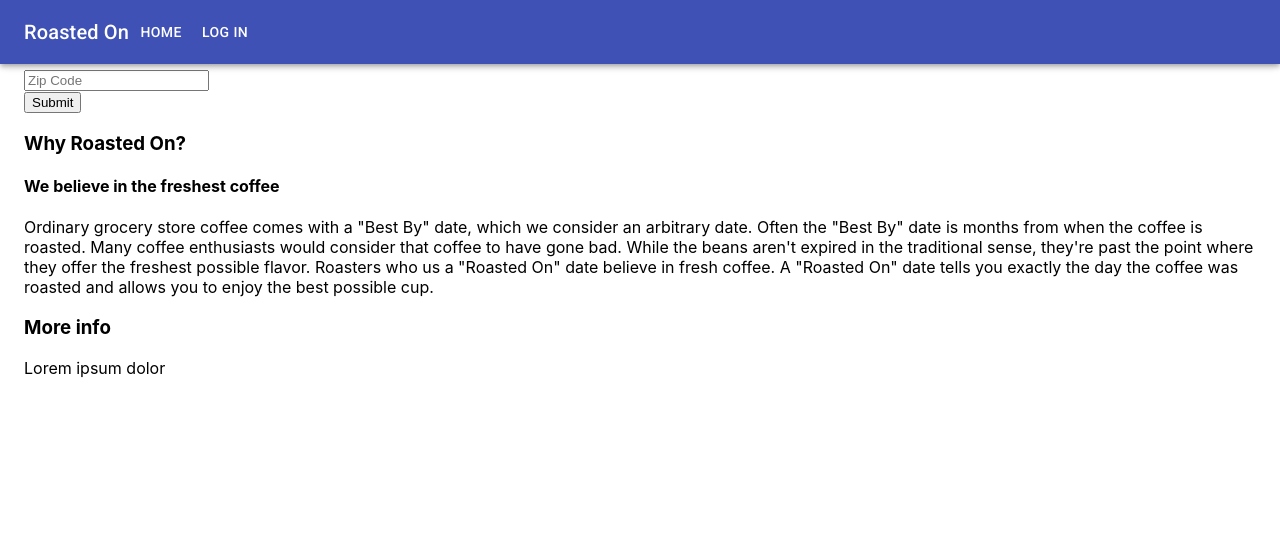
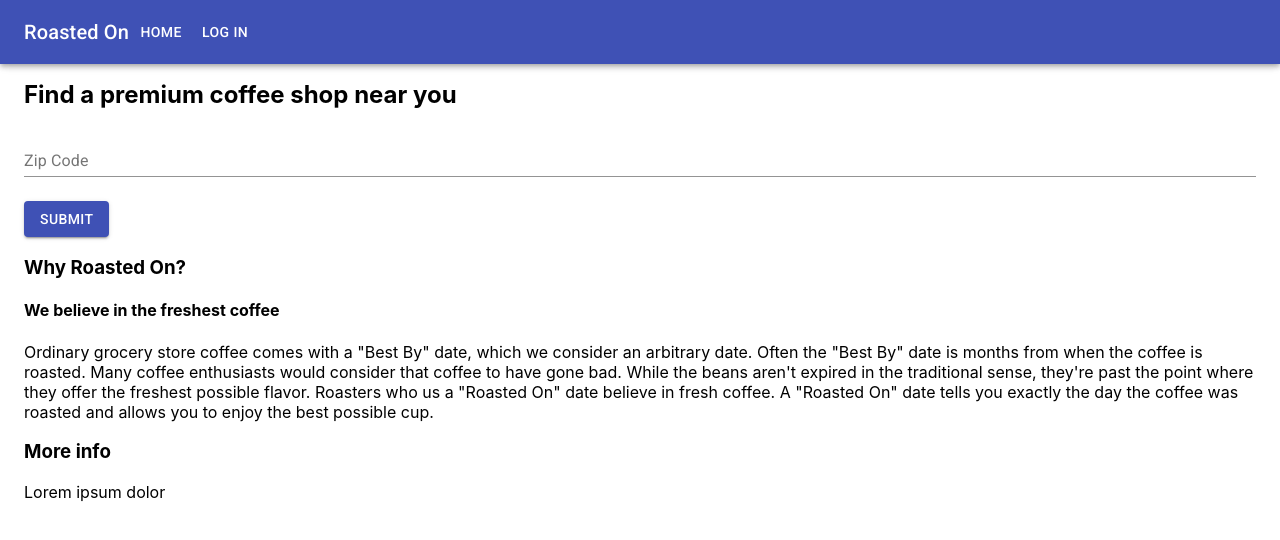
Before and after one commit to t-fa/roastedon, a React (Create React App) app in the folder frontend/: page / in a window 1280 px wide. Shown: the top 540 px of the page. Built offline with nearby package versions, Linux system fonts and the light colour scheme; no server answers.

Commit message:
Fixed button types to be submit

```diff
--- a/frontend/src/components/Home/SearchBar.js
+++ b/frontend/src/components/Home/SearchBar.js
@@ -1,24 +1,31 @@
 import React from 'react';
+
+import Button from '@material-ui/core/Button';
+import Grid from '@material-ui/core/Grid';
+import TextField from '@material-ui/core/TextField';
 
 const searchBar = (props) => {
   return (
     <form onSubmit={props.handleSubmit}>
       <h2>Find a premium coffee shop near you</h2>
-      <div className="form-group">
-        <label htmlFor="zipcode"></label>
-        <input
+      <Grid container spacing={3}>
+        <Grid item xs={12}>
+          <TextField
             placeholder="Zip Code"
             type="text"
-          className="form-control"
-          id="zipcode"
             name="zipcode"
+            label="Zip Code"
+            fullWidth
             value={props.zipcode}
             onChange={props.onChange}
           />
-      </div>
-      <button type="submit" className="btn btn-primary">
+        </Grid>
+        <Grid item xs={12}>
+          <Button type="submit" variant="contained" color="primary">
             Submit
-      </button>
+          </Button>
+        </Grid>
+      </Grid>
     </form>
   );
 };
--- a/frontend/src/components/Navbar.js
+++ b/frontend/src/components/Navbar.js
@@ -2,6 +2,7 @@ import React from 'react';
 import { connect } from 'react-redux';
 
 import AppBar from '@material-ui/core/AppBar';
+import Box from '@material-ui/core/Box';
 import Button from '@material-ui/core/Button';
 import Toolbar from '@material-ui/core/Toolbar';
 import Typography from '@material-ui/core/Typography';
@@ -10,6 +11,7 @@ const navbar = (props) => {
   let loggedIn;
   props.token && props.userId ? (loggedIn = true) : (loggedIn = false);
   return (
+    <Box mb={10}>
       <AppBar>
         <Toolbar>
           <Typography variant="h6" color="inherit">
@@ -34,6 +36,7 @@ const navbar = (props) => {
           )}
         </Toolbar>
       </AppBar>
+    </Box>
   );
 };
 
--- a/frontend/src/containers/AddShop.js
+++ b/frontend/src/containers/AddShop.js
@@ -5,8 +5,12 @@ import TextField from '@material-ui/core/TextField';
 import Button from '@material-ui/core/Button';
 
 const AddShopForm = () => {
+  const handleSubmit = (event) => {
+    event.preventDefault();
+  };
+
   return (
-    <React.Fragment>
+    <form onSubmit={handleSubmit}>
       <Typography variant="h6" gutterBottom>
         Add A New Coffee Shop
       </Typography>
@@ -79,12 +83,12 @@ const AddShopForm = () => {
           />
         </Grid>
         <Grid item xs={12}>
-          <Button variant="contained" color="primary">
+          <Button type="submit" variant="contained" color="primary">
             Submit
           </Button>
         </Grid>
       </Grid>
-    </React.Fragment>
+    </form>
   );
 };
 
```
Lines whose indentation alone changed are shown as unchanged.
